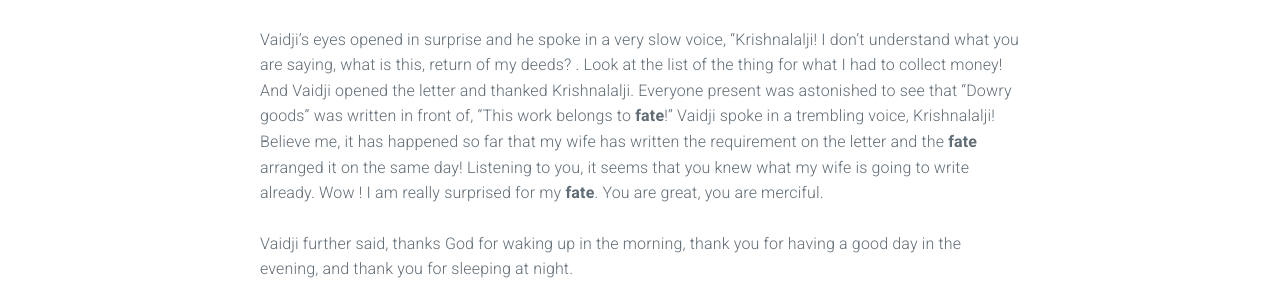
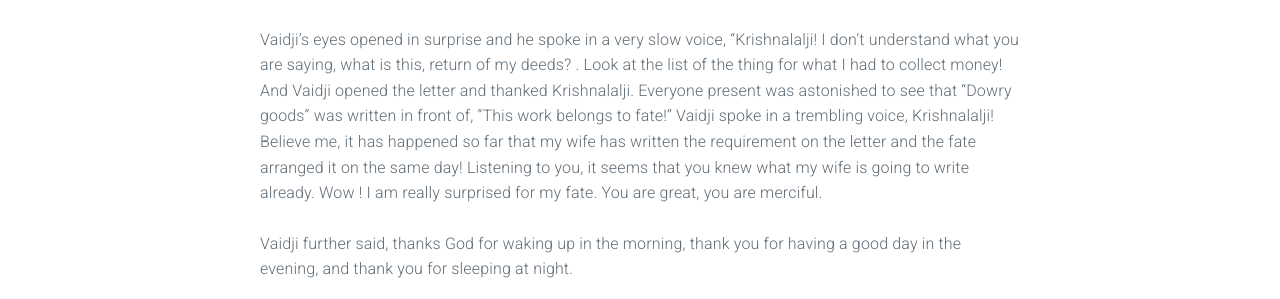
Before and after one commit to kavishdev/kavishdev.github.io, a Jekyll site: the page built from _stories/A deed is always returned.md, in a window 1280 px wide and 900 px high, scrolled down 1237 px. Shown: the part 418-717 px from the top of the window. Built offline with Jekyll 4.4.1, drawn with Linux system fonts in a browser that asks for light colours; some of the changed text lies outside the part shown.

```diff
--- a/_stories/A deed is always returned.md
+++ b/_stories/A deed is always returned.md
@@ -8,7 +8,7 @@ Vaidji's house was in an old building. He lived in the back and opened a clinic
 
 Looking at the price of the things that the wife has written, then calculating it. Then praying to God that "O God! I have left your devotion only according to your command and am sitting here in the circle of worldliness." He never asked for a fee from any patient out of his own mouth. Some gave, some did not, but one thing was for sure, The vaid had enough money to buy the essentials of the day, then he did not take money for medicine from anyone, no matter how rich the patient was!
 
-One day the vaid opened the clinic. Sitting on his seat, remembering God, He opened the letter with the necessary things to calculate the money and remained watching. After flour, dal and rice, the wife wrote that her daughter's wedding is on the 20th —— her dowry. After writing the price of the rest for a while, he wrote in front of the dowry, This work belongs to **fate**.
+One day the vaid opened the clinic. Sitting on his seat, remembering God, He opened the letter with the necessary things to calculate the money and remained watching. After flour, dal and rice, the wife wrote that her daughter's wedding is on the 20th —— her dowry. After writing the price of the rest for a while, he wrote in front of the dowry, This work belongs to fate.
 
 One or two patients came. While they were given medicines, a luxorious car stopped in front of his clinic. The doctor paid special attention as many car owners used to come to him. Both patients took the medicine and left. A gentleman got out of the car and sat down on the seat. The doctor said that if you want to take medicine, come here on a stool to see the pulse and if you have to take it for someone else, describe the condition of the disease.
 
@@ -23,6 +23,6 @@ I was a little annoyed and a little embarrassed at how low my thoughts were and
 
 Vaidji! Our family has settled in England. Only one of my widowed sisters lives in India with her daughter. Our niece's wedding is scheduled to take place on the 21st of this month. I don't know why, whenever my nephew used to buy some goods for his mother-in-law, your little daughter would also come in front of my eyes and I would buy everything twice. I knew your thoughts might not take those things but I thought the face that was appearing every time with my own niece But it is my nephew. I felt that God had given me the responsibility to pay for this niece's wedding."
 
-Vaidji's eyes opened in surprise and he spoke in a very slow voice, "Krishnalalji! I don't understand what you are saying, what is this, return of my deeds? . Look at the list of the thing for what I had to collect money! And Vaidji opened the letter and thanked Krishnalalji. Everyone present was astonished to see that "Dowry goods" was written in front of, "This work belongs to **fate**!" Vaidji spoke in a trembling voice, Krishnalalji! Believe me, it has happened so far that my wife has written the requirement on the letter and the **fate** arranged it on the same day! Listening to you, it seems that you knew what my wife is going to write already. Wow ! I am really surprised for my **fate**. You are great, you are merciful.
+Vaidji's eyes opened in surprise and he spoke in a very slow voice, "Krishnalalji! I don't understand what you are saying, what is this, return of my deeds? . Look at the list of the thing for what I had to collect money! And Vaidji opened the letter and thanked Krishnalalji. Everyone present was astonished to see that "Dowry goods" was written in front of, "This work belongs to fate!" Vaidji spoke in a trembling voice, Krishnalalji! Believe me, it has happened so far that my wife has written the requirement on the letter and the fate arranged it on the same day! Listening to you, it seems that you knew what my wife is going to write already. Wow ! I am really surprised for my fate. You are great, you are merciful.
 
 Vaidji further said, thanks God for waking up in the morning, thank you for having a good day in the evening, and thank you for sleeping at night.
```
